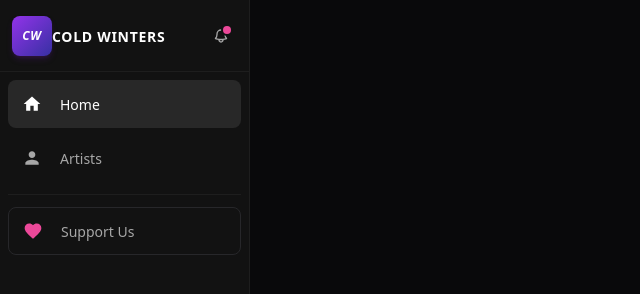
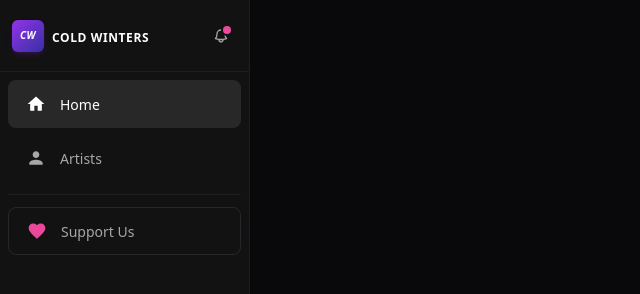
Before and after one commit to KromaaWRLD/OMGLeaks.dev, a plain HTML site: page index.html in a window 1280 px wide. Shown: the full height of the page, 0-640 px from the left. Drawn offline with nearby package versions, Linux system fonts and the light colour scheme.

Commit message:
Update index.html

```diff
--- a/index.html
+++ b/index.html
@@ -16,7 +16,16 @@
       width: 72px;
     }
 
-    /* Navigation Item Base: Fits full width of sidebar, smoothly shrinks edge */
+    /* Header Container Alignment */
+    .header-container {
+      display: flex;
+      align-items: center;
+      min-height: 72px;
+      width: 100%;
+      position: relative;
+    }
+
+    /* Navigation Item Base */
     .nav-item {
       position: relative;
       display: flex;
@@ -29,14 +38,14 @@
       transition: background-color 0.2s ease, border-color 0.2s ease;
     }
 
-    /* Locked Icon Column: Absolute positioning keeps icons FIXED at 12px padding */
+    /* Proportional Centered Icon Wrapper (Locked 48px column perfectly aligned) */
     .icon-wrapper {
       position: absolute;
       left: 12px;
       top: 50%;
       transform: translateY(-50%);
-      width: 24px;
-      height: 24px;
+      width: 32px;
+      height: 32px;
       display: flex;
       align-items: center;
       justify-content: center;
@@ -47,11 +56,11 @@
     /* Header Logo Fixed Position */
     #brand-group .icon-wrapper {
       left: 12px;
-      width: 40px;
-      height: 40px;
+      width: 32px;
+      height: 32px;
     }
 
-    /* Text Container Offset past the fixed 12px icon */
+    /* Base Text Mask Fade Container */
     .fade-text-container {
       margin-left: 52px;
       white-space: nowrap;
@@ -69,14 +78,14 @@
       opacity: 1;
     }
 
-    /* Ultra-Fast Mask Wipe for Header Title */
+    /* Ultra-Fast Fade for COLD WINTERS Header Text */
     .brand-text-container {
       transition: -webkit-mask-position 0.12s cubic-bezier(0.4, 0, 1, 1),
                   mask-position 0.12s cubic-bezier(0.4, 0, 1, 1),
                   opacity 0.12s ease;
     }
 
-    /* Collapsed state: Mask fades text cleanly while container clips automatically */
+    /* Collapsed State: Mask fades text cleanly */
     #sidebar.collapsed .fade-text-container,
     #sidebar.collapsed .brand-text-container {
       -webkit-mask-position: 100% 0;
@@ -85,16 +94,7 @@
       pointer-events: none;
     }
 
-    /* Header Container Alignment */
-    .header-container {
-      display: flex;
-      align-items: center;
-      min-height: 72px;
-      width: 100%;
-      position: relative;
-    }
-
-    /* Bell Button Fade */
+    /* Bell Button Animation */
     #bell-btn {
       transition: opacity 0.15s ease, transform 0.25s ease;
     }
@@ -126,7 +126,7 @@
       margin: 0;
     }
 
-    /* Hover & Active States */
+    /* Base Styling & Hover States */
     .no-select {
       user-select: none;
       -webkit-user-select: none;
@@ -157,7 +157,7 @@
       color: #ffffff !important;
     }
 
-    /* Tooltips */
+    /* Custom Floating Tooltips for Collapsed Mode */
     .tooltip {
       opacity: 0;
       visibility: hidden;
@@ -205,13 +205,14 @@
         <!-- Logo & Title Group -->
         <div id="brand-group" class="flex items-center cursor-pointer overflow-hidden relative shrink-0 w-full h-full">
           <div class="icon-wrapper">
-            <div class="w-10 h-10 min-w-[40px] max-w-[40px] h-10 min-h-[40px] rounded-lg bg-gradient-to-br from-purple-600 to-indigo-800 flex items-center justify-center font-extrabold italic text-white text-xs tracking-wider shadow-md shadow-purple-900/30 shrink-0">
+            <!-- Scaled-down Logo Box (32x32) -->
+            <div class="w-8 h-8 min-w-[32px] max-w-[32px] h-8 min-h-[32px] rounded-md bg-gradient-to-br from-purple-600 to-indigo-800 flex items-center justify-center font-extrabold italic text-white text-[10px] tracking-wider shadow-md shadow-purple-900/30 shrink-0">
               CW
             </div>
           </div>
 
           <div class="fade-text-container brand-text-container">
-            <span class="font-bold text-sm tracking-wider text-white">
+            <span class="font-bold text-xs tracking-wider text-white">
               COLD WINTERS
             </span>
           </div>
```
